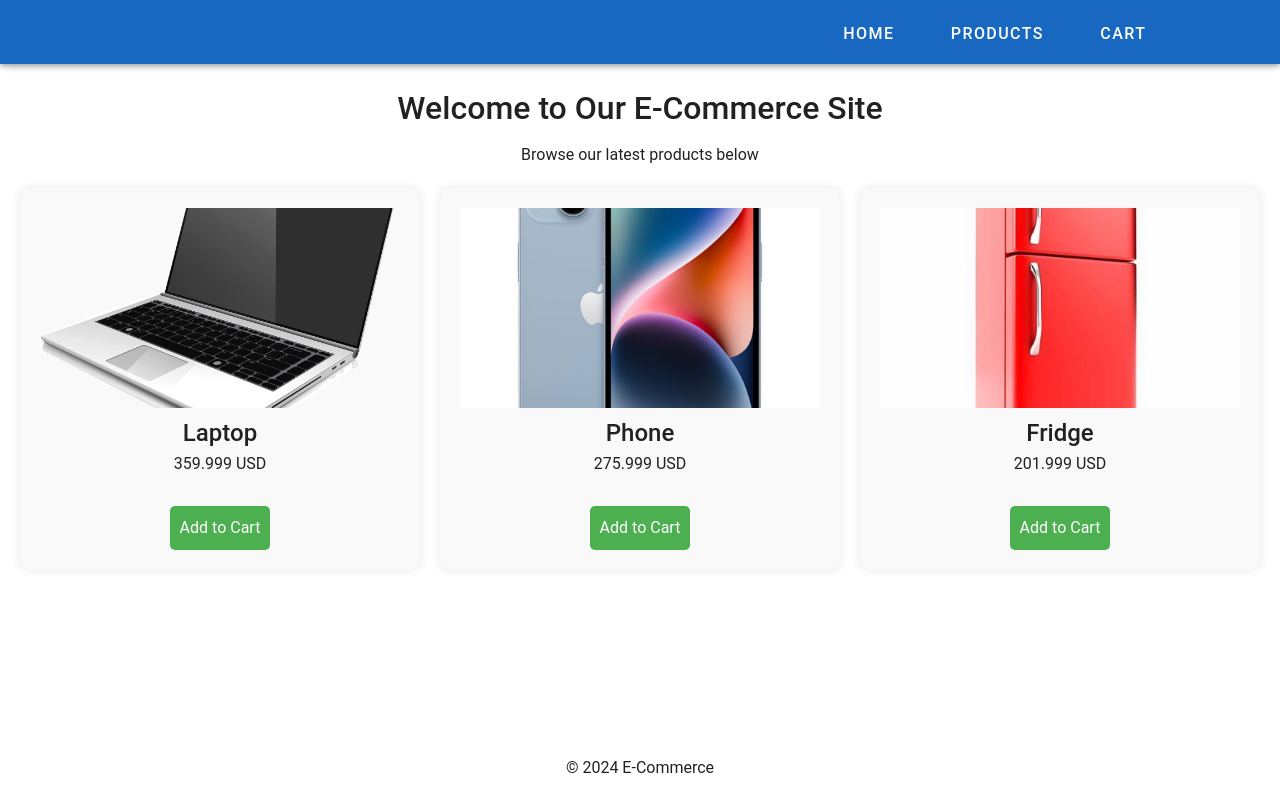
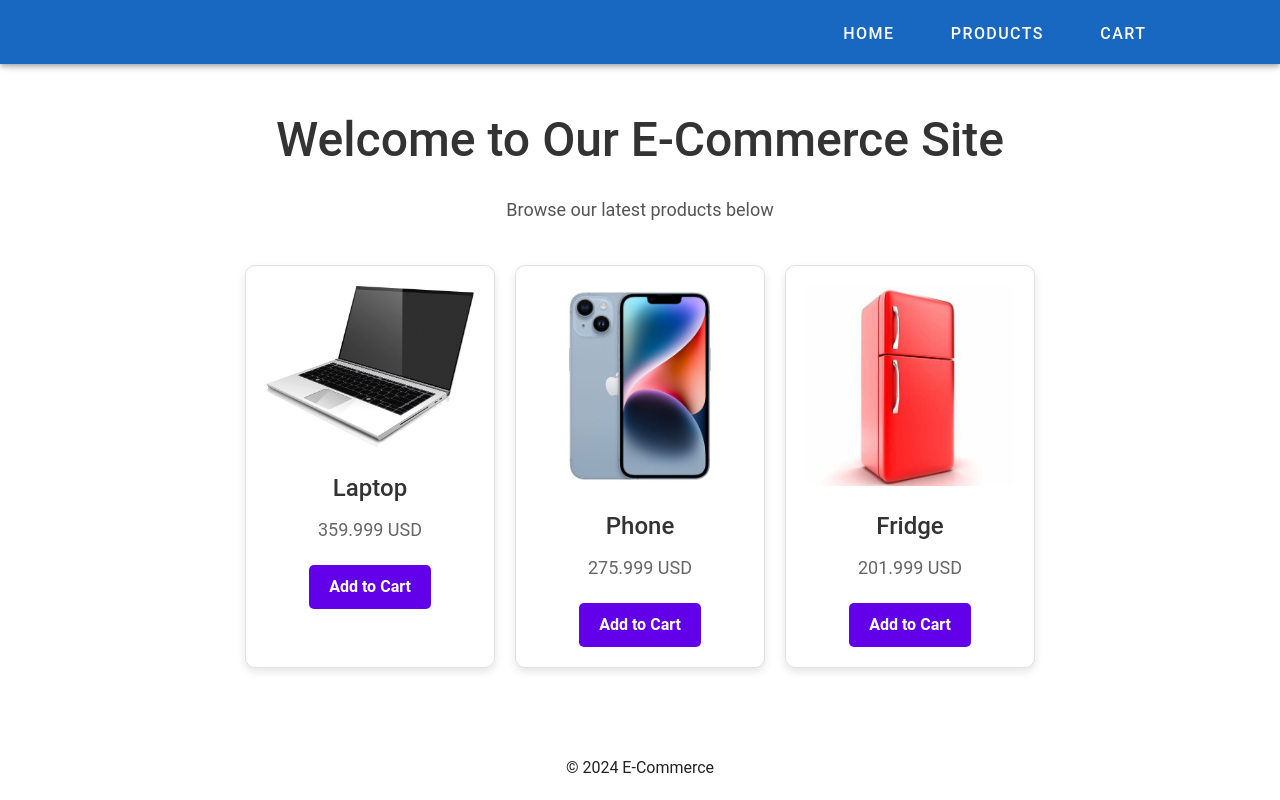
Before and after one commit to Coach-wannabe/ecommerce-vue, a Vue app: page / in a window 1280 px wide. Built offline with nearby package versions, Linux system fonts and the light colour scheme.

Commit message:
Update style

```diff
--- a/src/components/HomePage.vue
+++ b/src/components/HomePage.vue
@@ -40,31 +40,44 @@
 
 <style scoped>
 .home-page {
-  padding: 20px;
+  padding: 40px;
+  max-width: 1200px;
+  margin: 0 auto;
+  text-align: center;
 }
 
 h1 {
-  text-align: center;
-  margin-bottom: 10px;
+  font-size: 48px;
+  color: #333;
+  margin-bottom: 20px;
 }
 
 p {
-  text-align: center;
-  margin-bottom: 20px;
+  font-size: 18px;
+  color: #555;
+  margin-bottom: 40px;
 }
 
 .product-grid {
-  display: grid;
-  grid-template-columns: repeat(auto-fit, minmax(250px, 1fr));
-  gap: 20px;
+  display: flex;
+  flex-wrap: wrap;
+  justify-content: center; /* Центрирование карточек */
+  gap: 20px; /* Отступы между карточками */
 }
 
 .product-card {
-  background-color: #f9f9f9;
+  background-color: #fff;
+  border: 1px solid #e0e0e0;
+  border-radius: 10px;
   padding: 20px;
-  border-radius: 10px;
+  box-shadow: 0 4px 8px rgba(0, 0, 0, 0.1);
+  transition: transform 0.3s ease;
   text-align: center;
-  box-shadow: 0 0 10px rgba(0, 0, 0, 0.1);
+  width: 250px; /* Фиксированная ширина карточек */
+}
+
+.product-card:hover {
+  transform: translateY(-5px);
 }
 
 .product-image {
@@ -72,22 +85,36 @@
   height: auto;
   max-height: 200px;
   object-fit: cover;
+  margin-bottom: 15px;
+  border-radius: 8px;
+}
+
+h2 {
+  font-size: 24px;
+  color: #333;
+  margin-bottom: 10px;
+}
+
+.product-card p {
+  font-size: 18px;
+  color: #666;
+  margin-bottom: 20px;
 }
 
 button {
-  margin-top: 10px;
-  padding: 10px;
-  background-color: #4caf50;
+  background-color: #6200ea;
   color: white;
   border: none;
+  padding: 10px 20px;
+  font-size: 16px;
+  font-weight: bold;
   border-radius: 5px;
   cursor: pointer;
-  transition: all 500ms ease;
+  transition: background-color 0.3s ease;
 }
 
 button:hover {
-  background: rgba(0,0,0,0);
-  color: #308c34;
-  box-shadow: inset 0 0 0 3px #308c34;
+  background-color: #3700b3;
 }
+
 </style>
```
